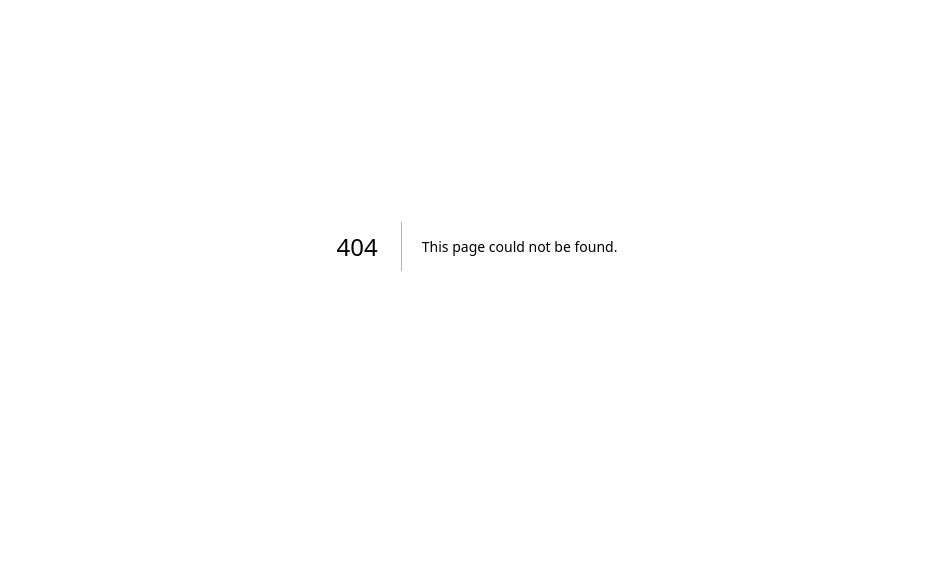
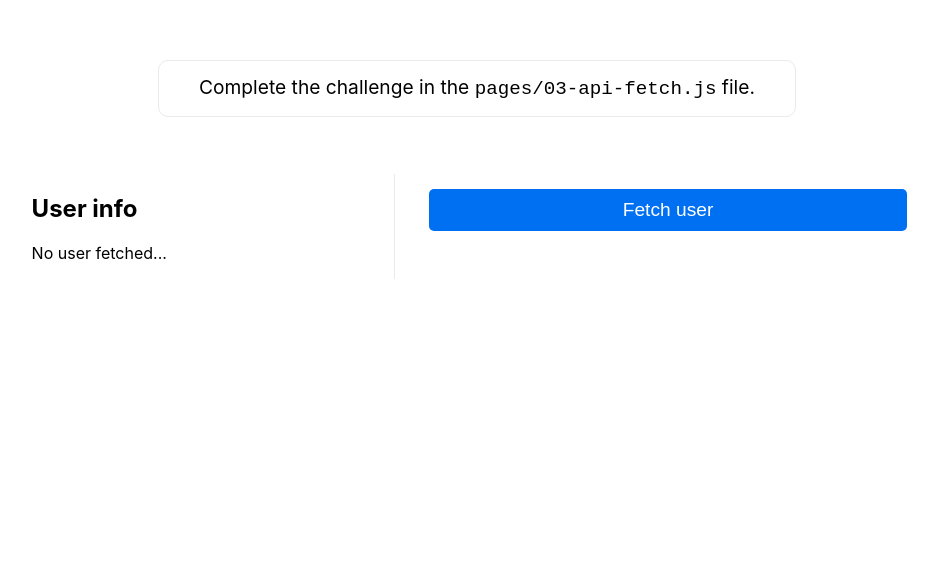
Before and after one commit to mariusnergard/sotera-react-challenges, a Next.js app: page /03-api-fetch in a window 1280 px wide. Before the commit this address had no page. Shown: the part 218-800 px from the top of the page, without its empty margins (163-1101 px from the left). Built offline with nearby package versions, Linux system fonts and the light colour scheme.

Commit message:
Create API fetch challenge

```diff
--- /dev/null
+++ b/pages/03-api-fetch.js
@@ -0,0 +1,57 @@
+import React from 'react';
+import styles from '../styles/Home.module.css'
+import todoStyles from '../styles/Todo.module.css'
+
+export const ApiFetch = () => {
+
+  const [user, setUser] = React.useState(null);
+
+
+  //  ██████╗██╗  ██╗ █████╗ ██╗     ██╗     ███████╗███╗   ██╗ ██████╗ ███████╗
+  // ██╔════╝██║  ██║██╔══██╗██║     ██║     ██╔════╝████╗  ██║██╔════╝ ██╔════╝
+  // ██║     ███████║███████║██║     ██║     █████╗  ██╔██╗ ██║██║  ███╗█████╗
+  // ██║     ██╔══██║██╔══██║██║     ██║     ██╔══╝  ██║╚██╗██║██║   ██║██╔══╝
+  // ╚██████╗██║  ██║██║  ██║███████╗███████╗███████╗██║ ╚████║╚██████╔╝███████╗
+  //  ╚═════╝╚═╝  ╚═╝╚═╝  ╚═╝╚══════╝╚══════╝╚══════╝╚═╝  ╚═══╝ ╚═════╝ ╚══════╝
+
+  // Create a Next.js API route to fetch a random user from the randomuser.me API
+  // https://nextjs.org/docs/api-routes/introduction
+  // https://randomuser.me
+
+  // Display the fetched user in the frontend
+
+  // BONUS! At Sotera we use react-query to fetch data from APIs
+  // https://react-query.tanstack.com/
+  // Try to use react-query to fetch the user instead of using fetch (optional)
+
+  return (
+    <>
+      <p className={styles.challengeDescription}>
+        Complete the challenge in the <code>pages/03-api-fetch.js</code> file.<br/>
+      </p>
+
+      <div className={styles.challengeWindow}>
+        <div className={styles.resultWindow}>
+          <h2>User info</h2>
+
+          {!user && <p>No user fetched...</p>}
+
+          {/* Display some user-data here */}
+        </div>
+
+        <div className={styles.verticalDivider} />
+
+        <div className={styles.challenges}>
+          <button className={styles.actionButton} style={{width: '100%'}}>
+            Fetch user
+          </button>
+
+        </div>
+      </div>
+    </>
+  )
+
+};
+
+
+export default ApiFetch;
```
